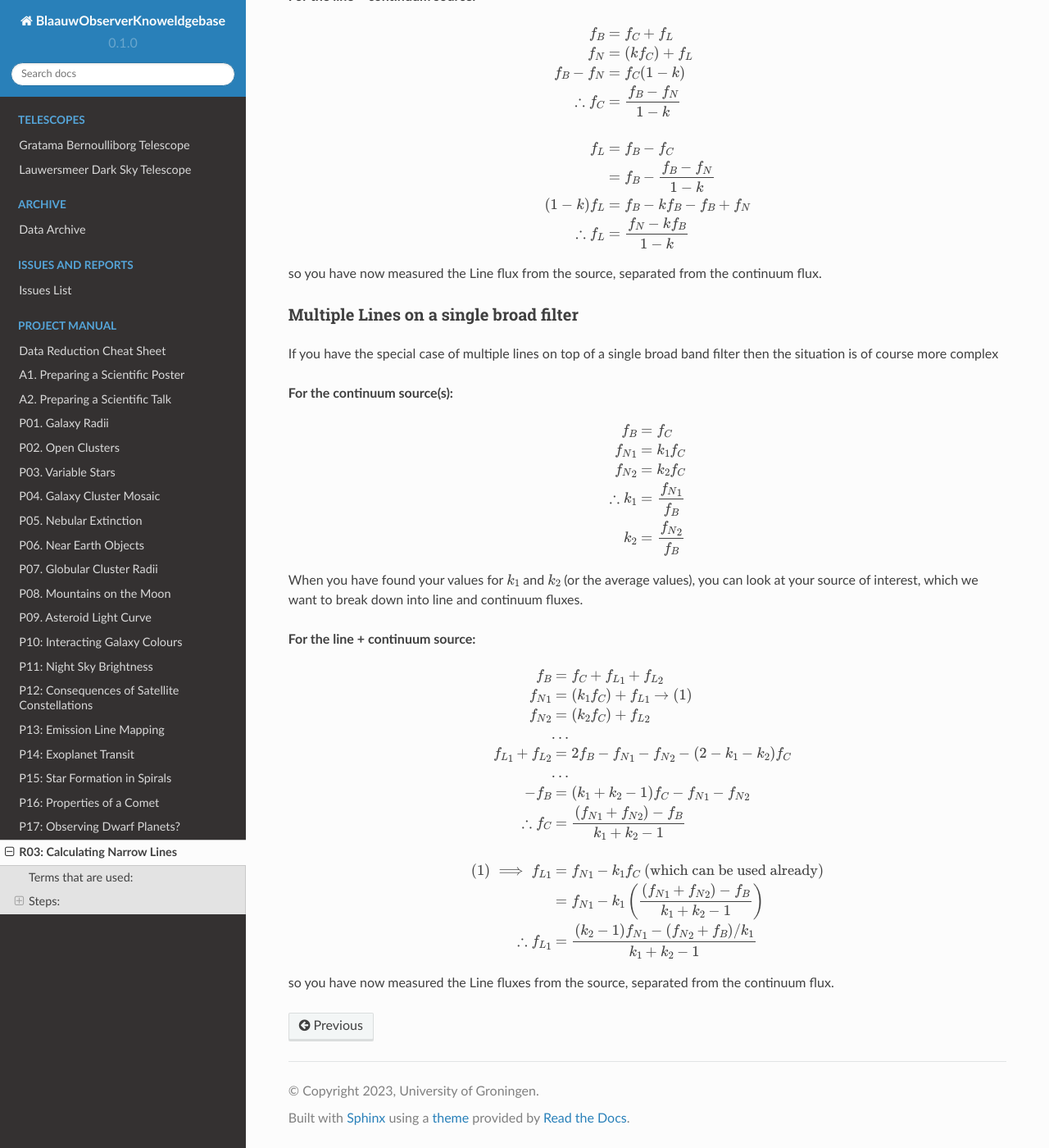
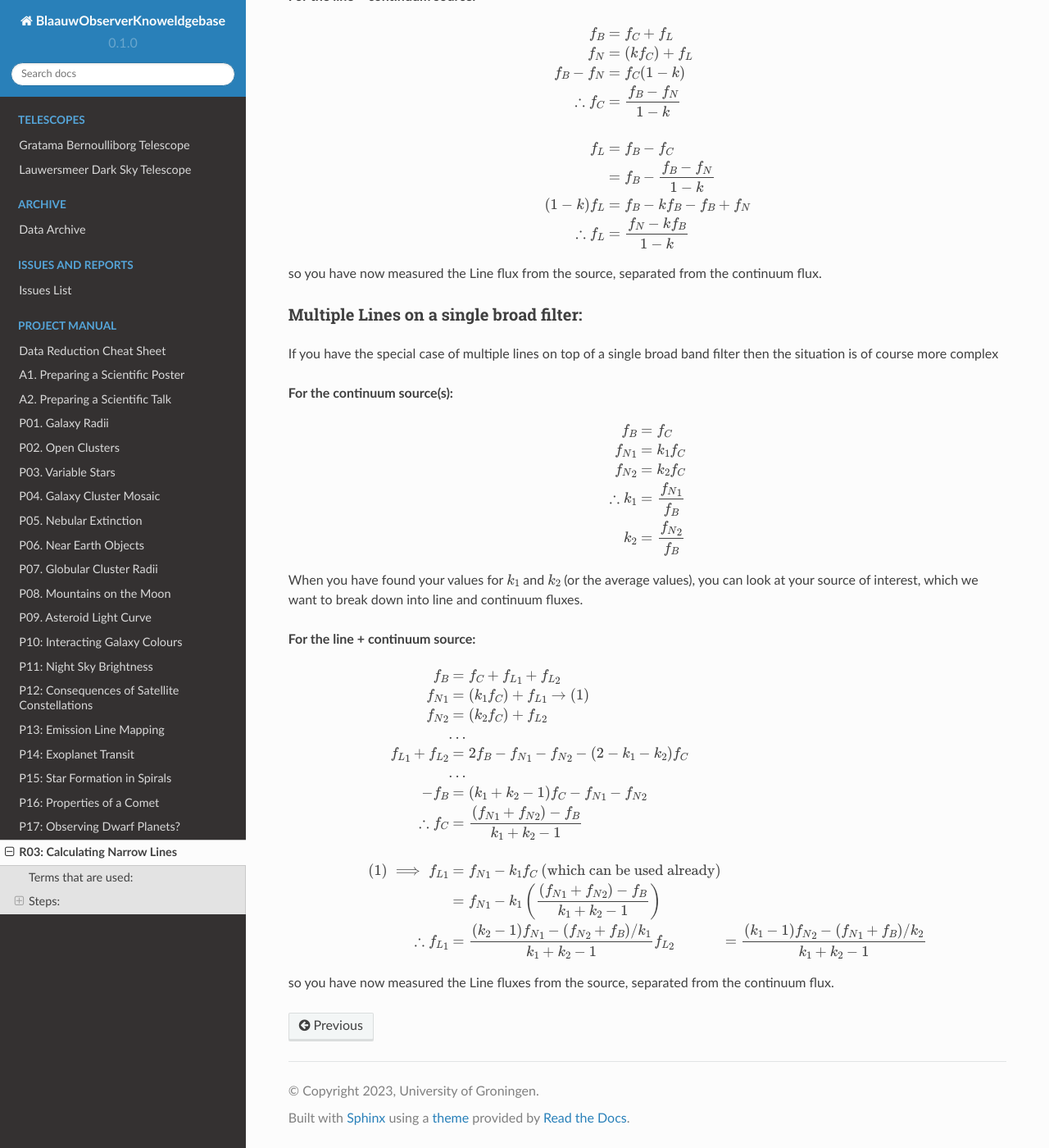
Before and after one commit to harshdmdm/knowledgebase, a Sphinx documentation site: the page built from docs/source/pm/r03-narrow-lines.rst, in a window 1280 px wide and 1400 px high, scrolled down 947 px. Shown: the whole window at 82% size. Built offline with Sphinx 7.4.7 and the Read the Docs theme 2.0.0, drawn with Linux system fonts in a browser that asks for light colours; pages that are not in the unit, such as notebooks, are missing from menus.

Commit message:
Update r03-narrow-lines.rst

```diff
--- a/docs/source/pm/r03-narrow-lines.rst
+++ b/docs/source/pm/r03-narrow-lines.rst
@@ -47,8 +47,8 @@ When you have found your value for k (or average value for k, which is of course
 
 so you have now measured the Line flux from the source, separated from the continuum flux.
 
-Multiple Lines on a single broad filter
-^^^^^^^^^^^^^^^^^^^^^^^^^^^^^^^^^^^^^^^
+Multiple Lines on a single broad filter:
+^^^^^^^^^^^^^^^^^^^^^^^^^^^^^^^^^^^^^^^^
 
 If you have the special case of multiple lines on top of a single broad band filter then the situation is of course more complex
 
@@ -80,5 +80,6 @@ When you have found your values for :math:`k_1` and :math:`k_2` (or the average
    (1) \implies {f_L}_1 &= {f_N}_1 - k_1f_C \mathrm{\ (which\ can\ be\ used\ already)}\\
    &= {f_N}_1 - k_1\left( \frac{({f_N}_1 + {f_N}_2) - f_B}{k_1 + k_2 - 1}\right) \\
    \therefore {f_L}_1 &= \frac{(k_2 - 1){f_N}_1 - ({f_N}_2 + {f_B})/k_1}{k_1 + k_2 - 1}
+   {f_L}_2 &= \frac{(k_1 - 1){f_N}_2 - ({f_N}_1 + {f_B})/k_2}{k_1 + k_2 - 1}
 
 so you have now measured the Line fluxes from the source, separated from the continuum flux.
```
